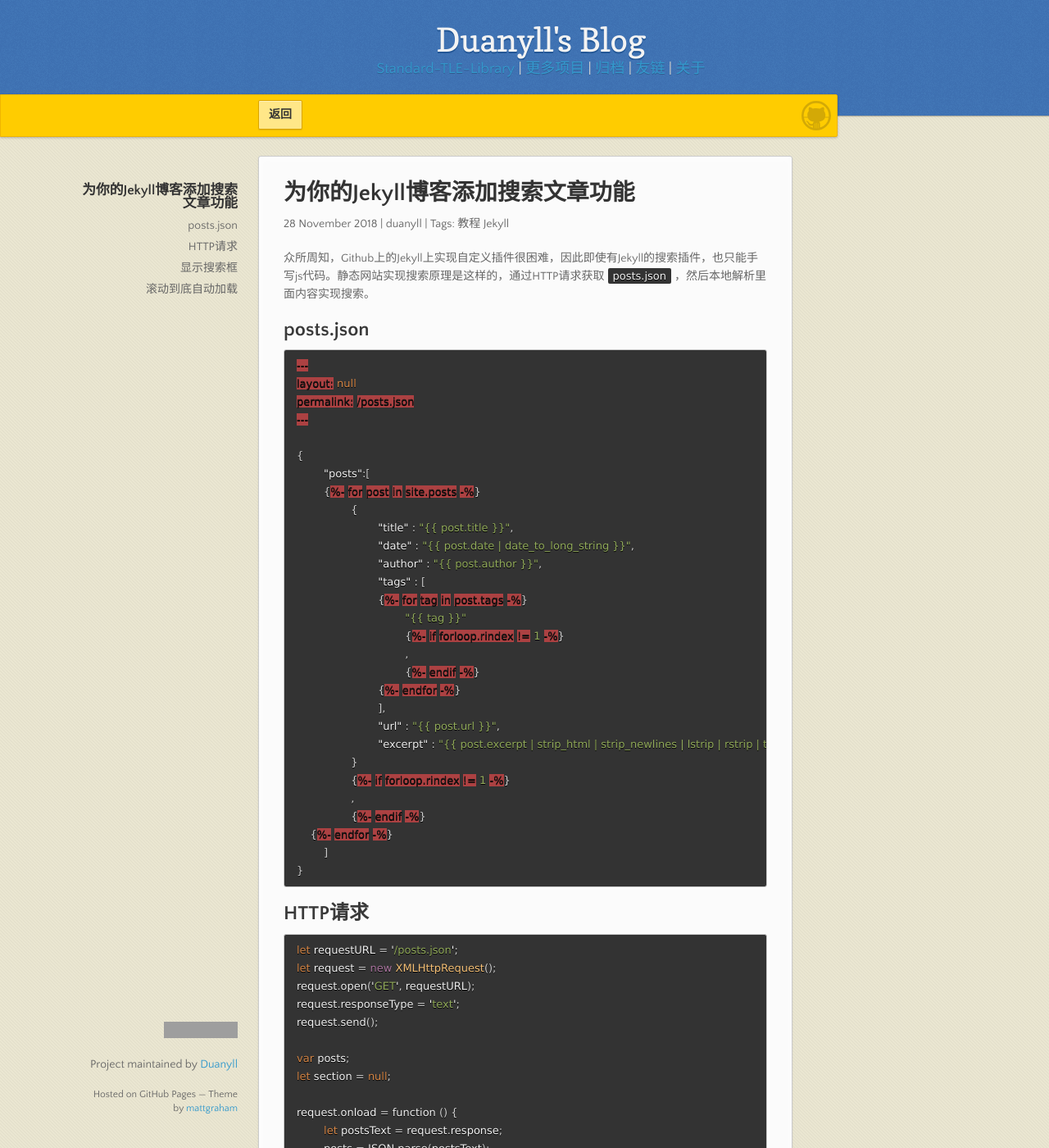
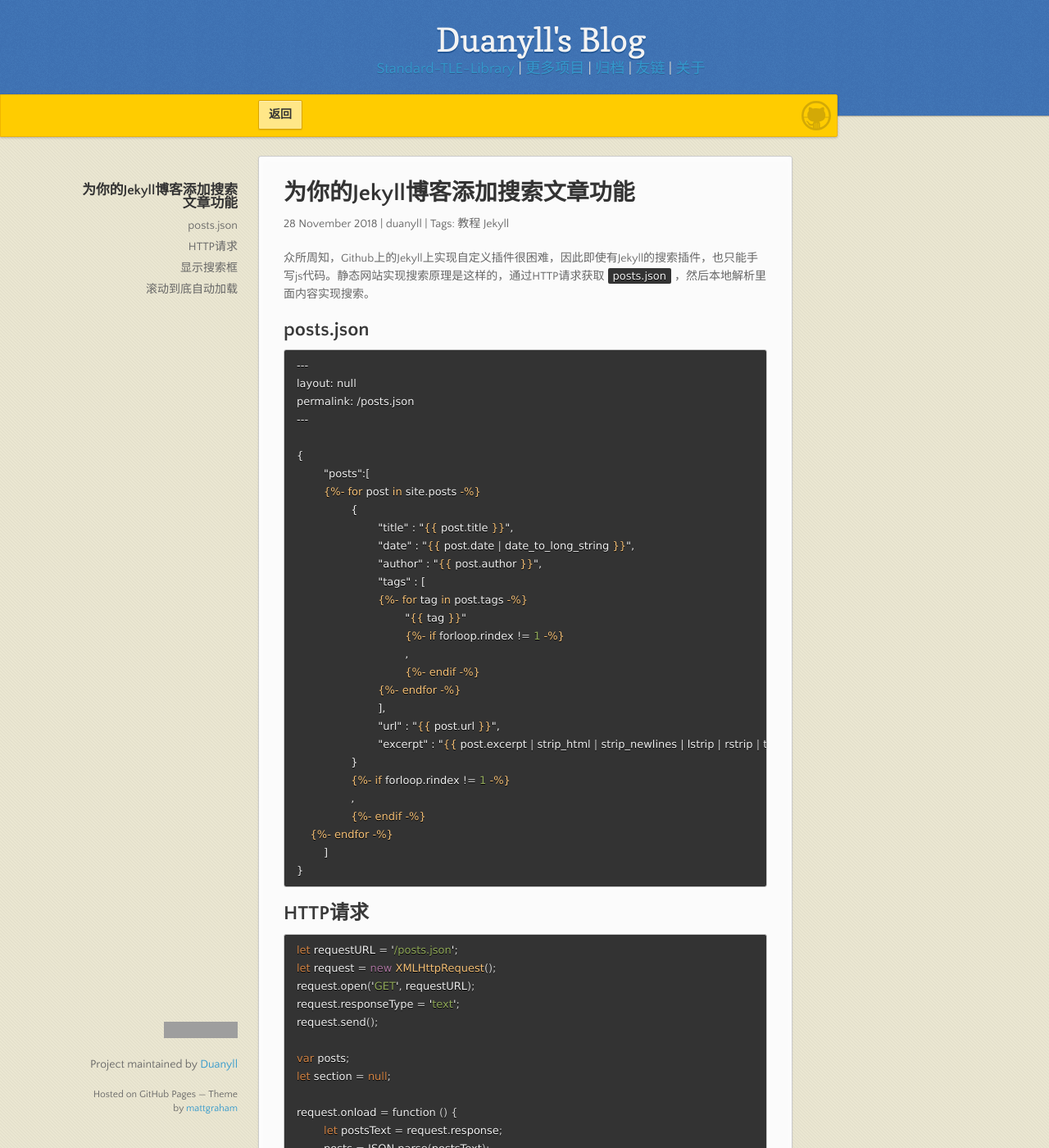
Before and after one commit to Duanyll/duanyll.com, a Jekyll site: the page built from _posts/2018-11-28-Jekyll-Search.md, in a window 1280 px wide and 1400 px high. Shown: the whole window at 82% size. Built offline with Jekyll 4.4.1, drawn with Linux system fonts in a browser that asks for light colours; our own code applies the rules of GitHub Pages for plain Markdown files; comment, search, counter and statistics services are not loaded; grey boxes are pictures that could not be loaded.

Commit message:
修复一个愚蠢的拼写错误

````diff
--- a/_posts/2018-11-28-Jekyll-Search.md
+++ b/_posts/2018-11-28-Jekyll-Search.md
@@ -12,7 +12,7 @@ tags: ["教程","Jekyll"]
 
 {% raw %}
 
-```json
+```liquid
 ---
 layout: null
 permalink: /posts.json
````
Also changed, not shown: _posts/2018-12-9-OJStatusCrawler.md (+1 -1 lines).
